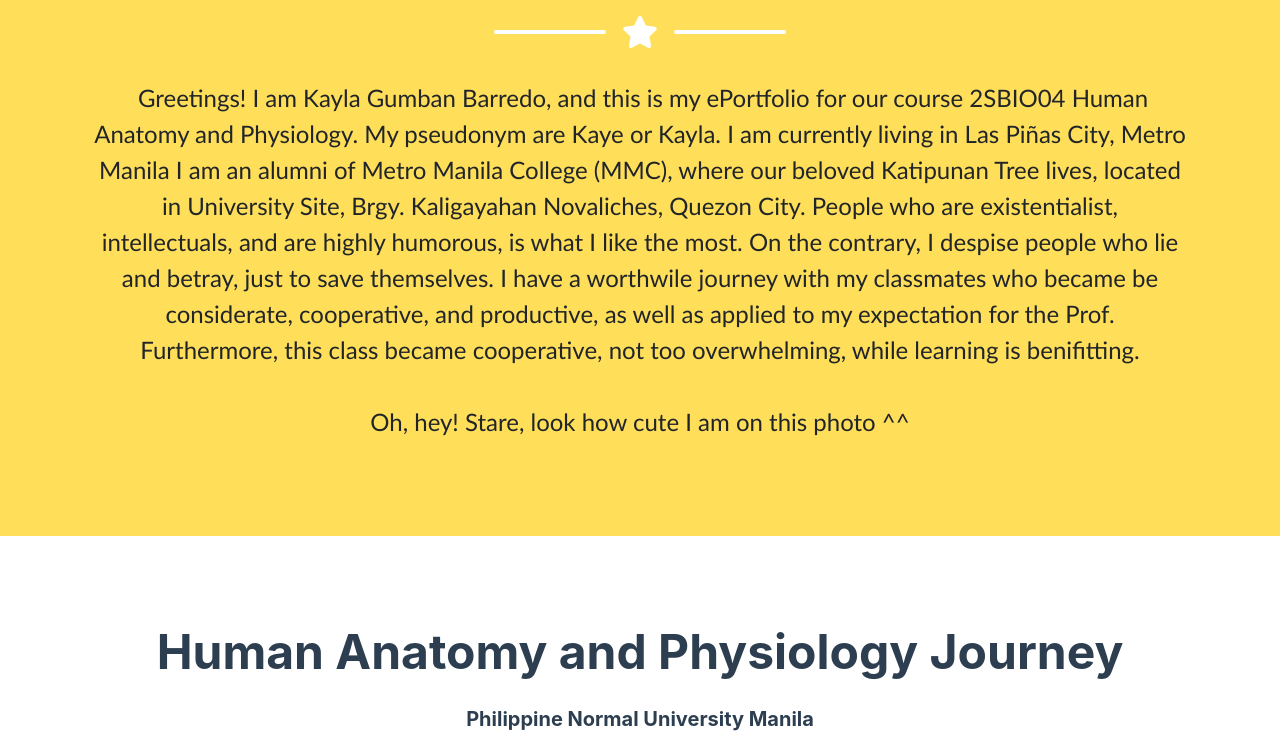
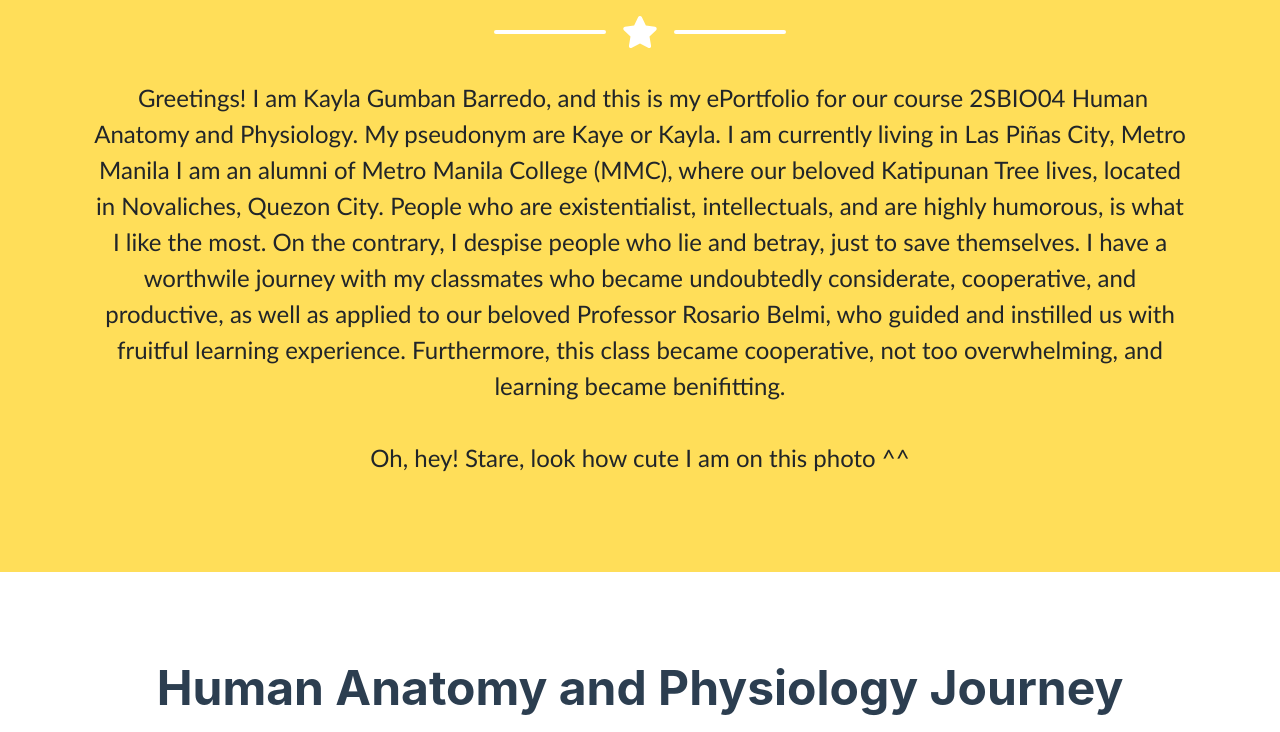
Before and after one commit to xochtl/kgb_anaphy_eportfolio, a plain HTML site: page index.html in a window 1280 px wide. Shown: the part 556-1288 px from the top of the page. Drawn offline with nearby package versions, Linux system fonts and the light colour scheme; a web font is replaced by a local one.

Commit message:
Update index.html

```diff
--- a/index.html
+++ b/index.html
@@ -44,7 +44,7 @@
                     <div class="divider-custom-line"></div>
                 </div>
                 <!-- Masthead Subheading-->
-                <p class="pre-wrap masthead-subheading font-weight-light mb-0"> Greetings! I am Kayla Gumban Barredo, and this is my ePortfolio for our course 2SBIO04 Human Anatomy and Physiology. My pseudonym are Kaye or Kayla. I am currently living in Las Piñas City, Metro Manila I am an alumni of Metro Manila College (MMC), where our beloved Katipunan Tree lives, located in University Site, Brgy. Kaligayahan Novaliches, Quezon City. People who are existentialist, intellectuals, and are highly humorous, is what I like the most. On the contrary, I despise people who lie and betray, just to save themselves. I have a worthwile journey with my classmates who became be considerate, cooperative, and productive, as well as applied to my expectation for the Prof. Furthermore, this class became cooperative, not too overwhelming, while learning is benifitting.
+                <p class="pre-wrap masthead-subheading font-weight-light mb-0"> Greetings! I am Kayla Gumban Barredo, and this is my ePortfolio for our course 2SBIO04 Human Anatomy and Physiology. My pseudonym are Kaye or Kayla. I am currently living in Las Piñas City, Metro Manila I am an alumni of Metro Manila College (MMC), where our beloved Katipunan Tree lives, located in Novaliches, Quezon City. People who are existentialist, intellectuals, and are highly humorous, is what I like the most. On the contrary, I despise people who lie and betray, just to save themselves. I have a worthwile journey with my classmates who became undoubtedly considerate, cooperative, and productive, as well as applied to our beloved Professor Rosario Belmi, who guided and instilled us with fruitful learning experience. Furthermore, this class became cooperative, not too overwhelming, and learning became benifitting.
 
 Oh, hey! Stare, look how cute I am on this photo ^^
 </p>
```
